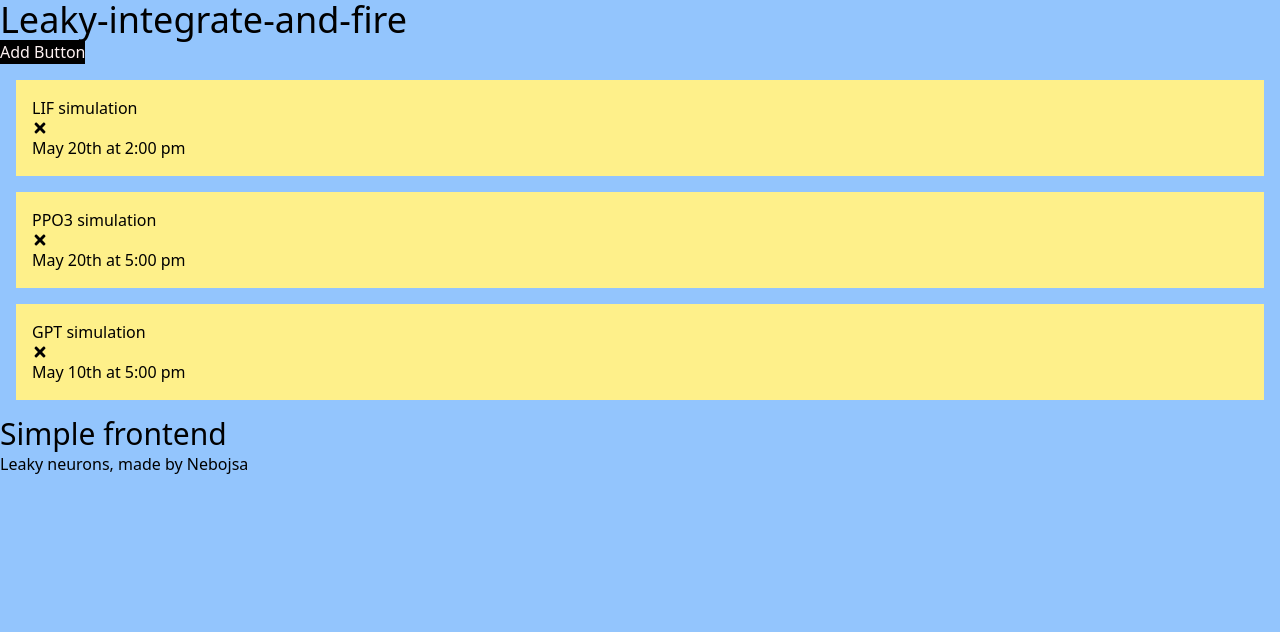
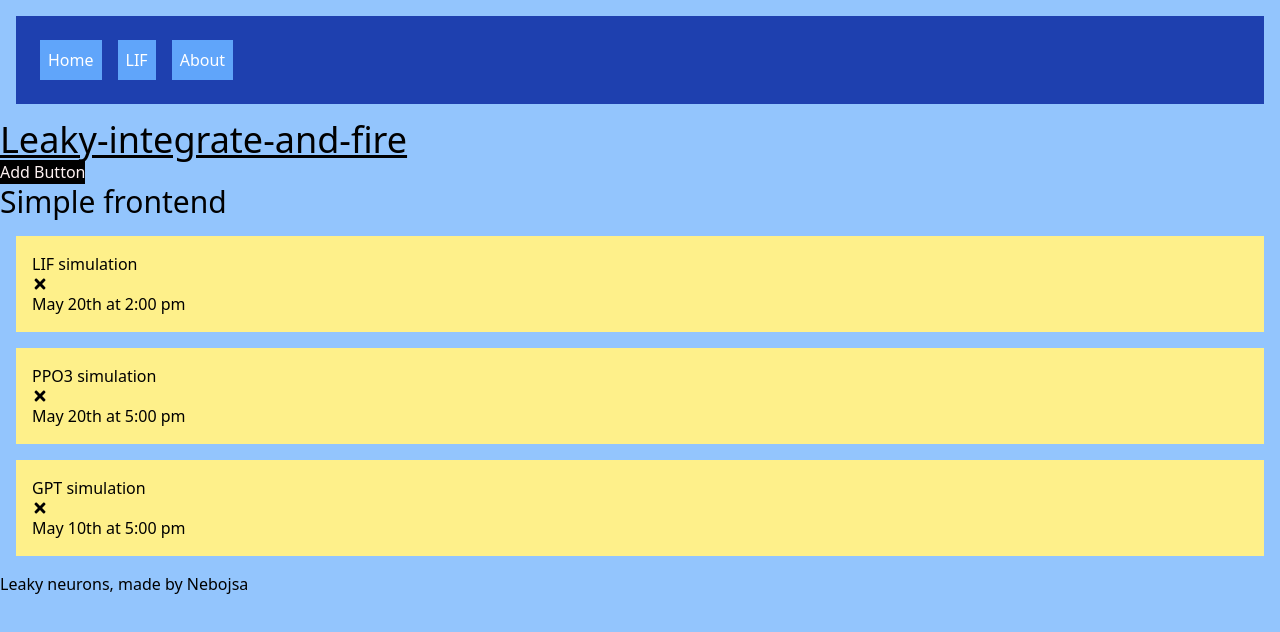
Before and after one commit to zarathustracode/homepage, a React (Create React App) app: page /lif in a window 1280 px wide. Shown: the top 632 px of the page. Built offline with nearby package versions, Linux system fonts and the light colour scheme.

Commit message:
Basic structure

```diff
--- a/package.json
+++ b/package.json
@@ -10,6 +10,7 @@
     "react": "^17.0.2",
     "react-dom": "^17.0.2",
     "react-icons": "^4.3.1",
+    "react-router-dom": "^6.3.0",
     "react-scripts": "^5.0.1",
     "web-vitals": "^1.1.2"
   },
--- a/src/App.js
+++ b/src/App.js
@@ -1,47 +1,22 @@
-
-import Header from "./components/Header";
-import Simulations from "./components/Simulations";
-import { useState } from "react"
-import { FaTasks } from "react-icons/fa";
+import About from "./pages/About";
+import Home from "./pages/Home";
+import LIF from "./pages/LIF"
+import Navbar from "./components/Navbar";
+import { BrowserRouter as Router, Routes, Route } from "react-router-dom";
 
 function App() {
 
-  const [simulations, setSimulations] = useState(
-    [
-        {
-            id: 1,
-            text: "LIF simulation",
-            day: "May 20th at 2:00 pm",
-            done: true
-        },
-        {
-            id:2,
-            text: "PPO3 simulation",
-            day: "May 20th at 5:00 pm",
-            done: false
-        },
-        {
-            id:3,
-            text: "GPT simulation",
-            day: "May 10th at 5:00 pm",
-            done: true
-        },
-
-    ]
-)
-  const name = 'Nebojsa'
-
-  const deleteTask = (id) => {
-    setSimulations(simulations.filter((task)=>task.id !== id))
-  }
-
   return (
-    <div className="App">
-    <Header title= 'Leaky-integrate-and-fire'/>
-    {simulations.length > 0 ? <Simulations simulations={simulations} onDelete={deleteTask}/> : 'No simulations were run!'}
-    <h1 className='text-3xl font-sans'> Simple frontend </h1>
-    <h2 className='text-1xl font-sans' >Leaky neurons, made by {name}</h2>
-    </div>
+    <>
+      <Router>
+        <Navbar />
+        <Routes>
+          <Route path="/" element={<Home />} />
+          <Route path="/lif" element={<LIF />}/>
+          <Route path="/about" element={<About />}/>
+        </Routes>
+      </Router>
+    </>
   );
 }
 
--- /dev/null
+++ b/src/components/Footer.js
@@ -0,0 +1,7 @@
+const Footer = () => {
+  return (
+    <div>Footer</div>
+  )
+}
+
+export default Footer;
--- /dev/null
+++ b/src/components/HeroSection.js
@@ -0,0 +1,7 @@
+const HeroSection = () => {
+  return (
+    <div>HeroSection</div>
+  )
+}
+
+export default HeroSection;
--- /dev/null
+++ b/src/components/Navbar.js
@@ -0,0 +1,25 @@
+import { useState } from "react";
+import { Link } from "react-router-dom";
+
+const Navbar = () => {
+  const [click, setclick] = useState(false)
+  return (
+    <>
+        <nav>
+          <div className="flex bg-blue-800 m-4 p-4 text-center text-white">
+            <div className="flex m-2 p-2 text-center bg-blue-400">
+            <Link to="/">Home</Link>
+            </div>
+            <div className="flex m-2 p-2 text-center bg-blue-400">
+            <Link to="/lif">LIF</Link>
+            </div>
+            <div className="flex m-2 p-2 text-center bg-blue-400">
+            <Link to="/about">About</Link>
+            </div>
+          </div>
+        </nav>
+    </>
+  )
+}
+
+export default Navbar;
--- /dev/null
+++ b/src/pages/About.js
@@ -0,0 +1,7 @@
+const About = () => {
+  return (
+    <div>About</div>
+  )
+}
+
+export default About;
--- /dev/null
+++ b/src/pages/Home.js
@@ -0,0 +1,7 @@
+const Home = () => {
+  return (
+    <div>Home to my portfolio!</div>
+  )
+}
+
+export default Home
--- /dev/null
+++ b/src/pages/LIF.js
@@ -0,0 +1,50 @@
+import { useState } from "react"
+import Simulations from "../components/Simulations";
+import Header from "../components/Header";
+
+import React from 'react'
+
+const LIF = () => {
+
+  const [simulations, setSimulations] = useState(
+    [
+        {
+            id: 1,
+            text: "LIF simulation",
+            day: "May 20th at 2:00 pm",
+            done: true
+        },
+        {
+            id:2,
+            text: "PPO3 simulation",
+            day: "May 20th at 5:00 pm",
+            done: false
+        },
+        {
+            id:3,
+            text: "GPT simulation",
+            day: "May 10th at 5:00 pm",
+            done: true
+        },
+
+    ]
+)
+  const name = 'Nebojsa'
+
+  const deleteTask = (id) => {
+    setSimulations(simulations.filter((task)=>task.id !== id))
+  }
+
+
+
+  return (
+    <div>
+      <Header title= 'Leaky-integrate-and-fire'/>
+      <h1 className='text-3xl font-sans'> Simple frontend </h1>
+      {simulations.length > 0 ? <Simulations simulations={simulations} onDelete={deleteTask}/> : 'No simulations were run!'}
+      <h2 className='text-1xl font-sans' >Leaky neurons, made by {name}</h2>
+    </div>
+  )
+}
+
+export default LIF;
```
Also changed, not shown: src/pages/SignIn.js (added), 1 other file (tests, documents, lock files or other folders).
